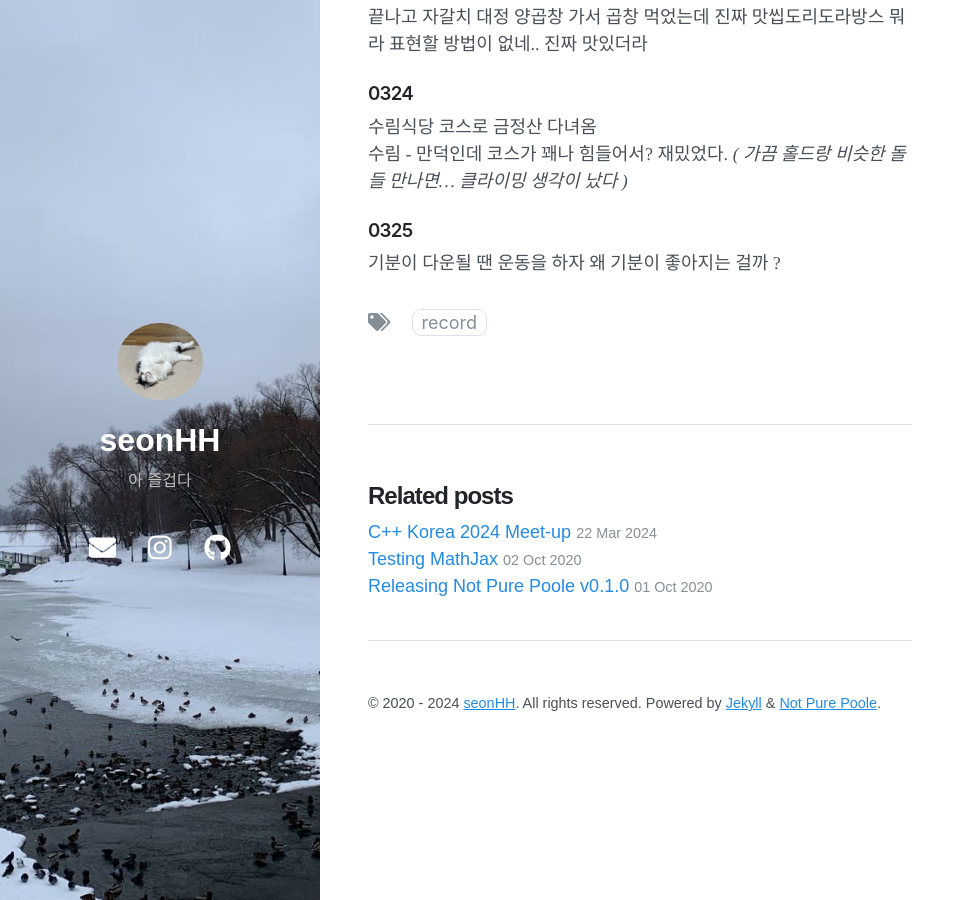
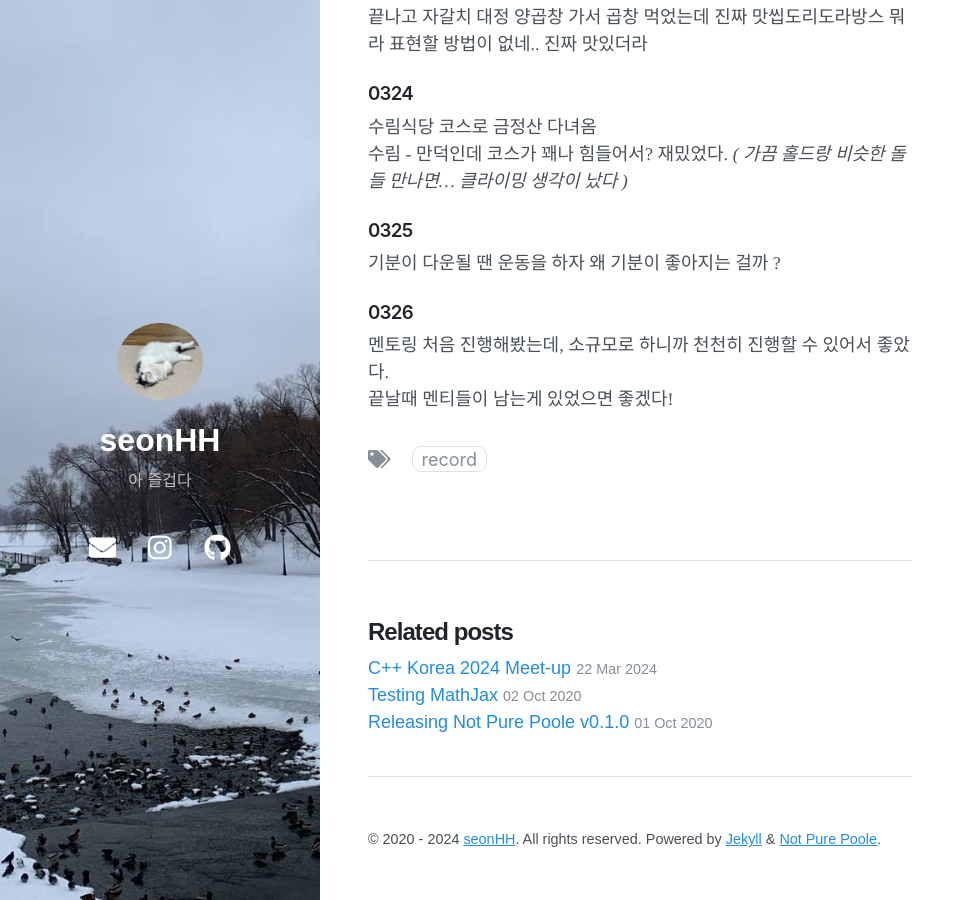
Before and after one commit to seonHH/seonHH.github.io, a Jekyll site: the page built from _posts/2024-03-01-[Record]24.03.md, in a window 1280 px wide and 900 px high, scrolled down 1569 px. Shown: the whole window, without its empty margins (0-972 px from the left). Built offline with Jekyll 4.4.1, drawn with Linux system fonts in a browser that asks for light colours; nearby versions of some CDN libraries.

Commit message:
update record

```diff
--- a/_posts/2024-03-01-[Record]24.03.md
+++ b/_posts/2024-03-01-[Record]24.03.md
@@ -69,3 +69,8 @@ BWB 같은 대규모가 아니라 새로웠지만, 잔잔한 매력도 좋은
 
 기분이 다운될 땐 운동을 하자
 왜 기분이 좋아지는 걸까 ?
+
+### 0326
+
+멘토링 처음 진행해봤는데, 소규모로 하니까 천천히 진행할 수 있어서 좋았다.
+끝날때 멘티들이 남는게 있었으면 좋겠다!
```
